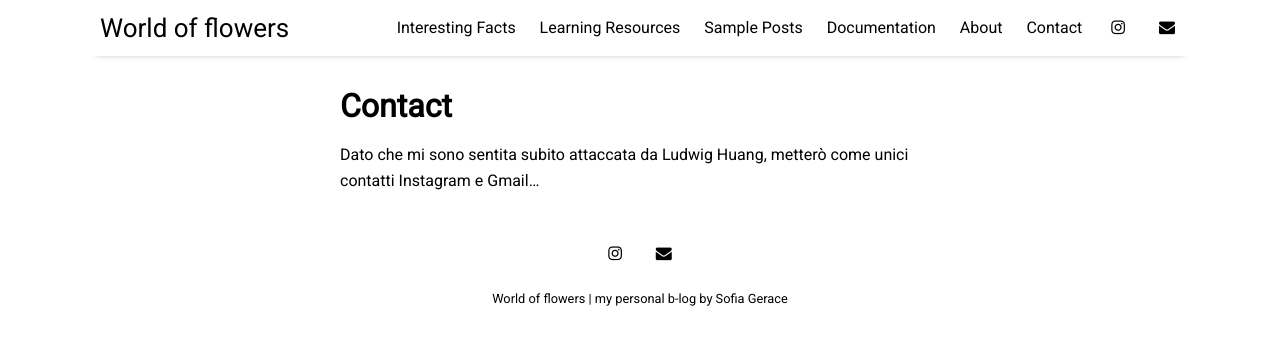
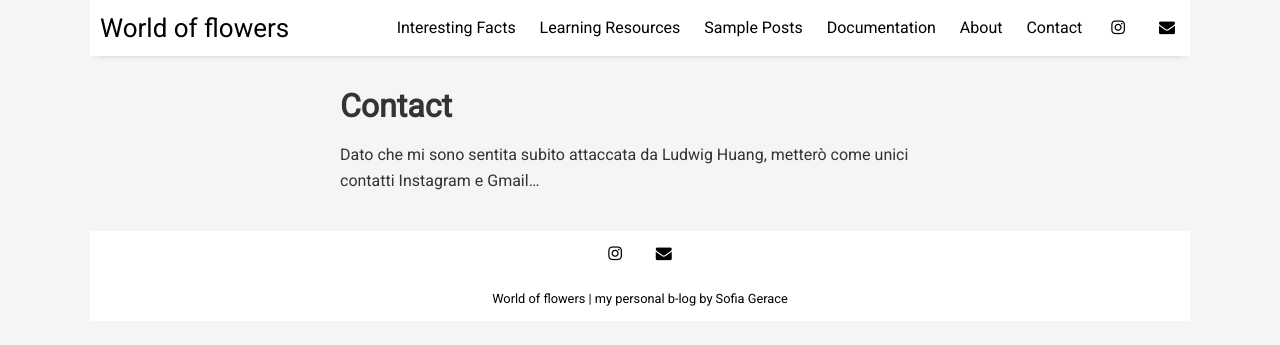
Before and after one commit to sofiaGerace/sofiaGerace.github.io, a Jekyll site: the page built from pages/contact.md, in a window 1280 px wide. Shown: the top 345 px of the page. Built offline with Jekyll 4.4.1, drawn with Linux system fonts in a browser that asks for light colours; nearby versions of some CDN libraries.

Commit message:
Update _base.scss

```diff
--- a/_sass/_base.scss
+++ b/_sass/_base.scss
@@ -40,6 +40,9 @@ h4, h5, h6 {
 /* Body */
 body {
   font-family: $base-font-family;
+  background-color: $background-color;
+  color: $text-color;
+
 }
 body img {
   align: middle;
```
